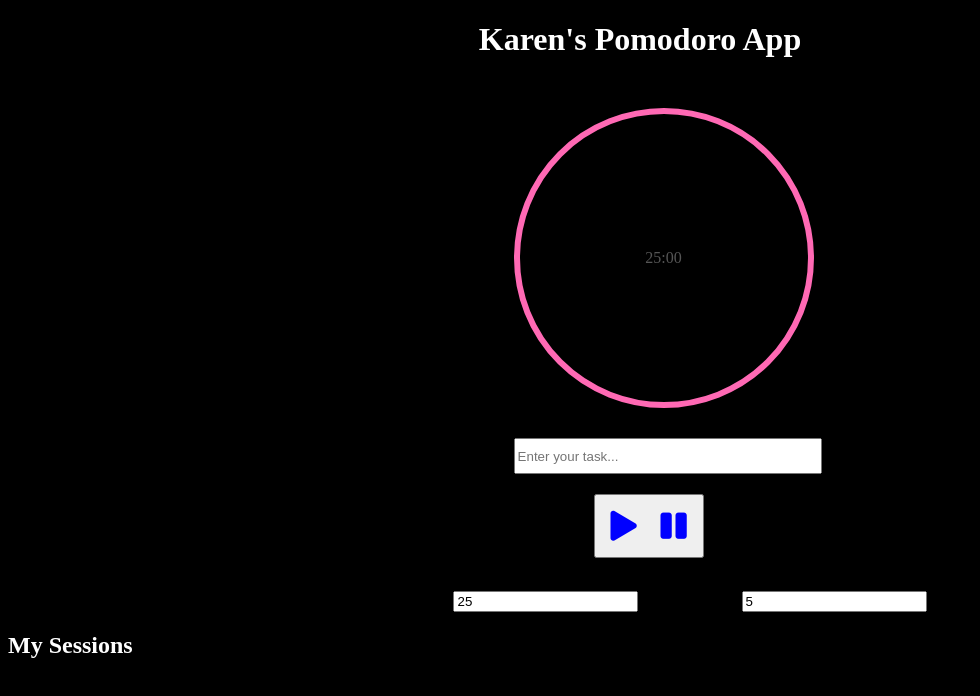
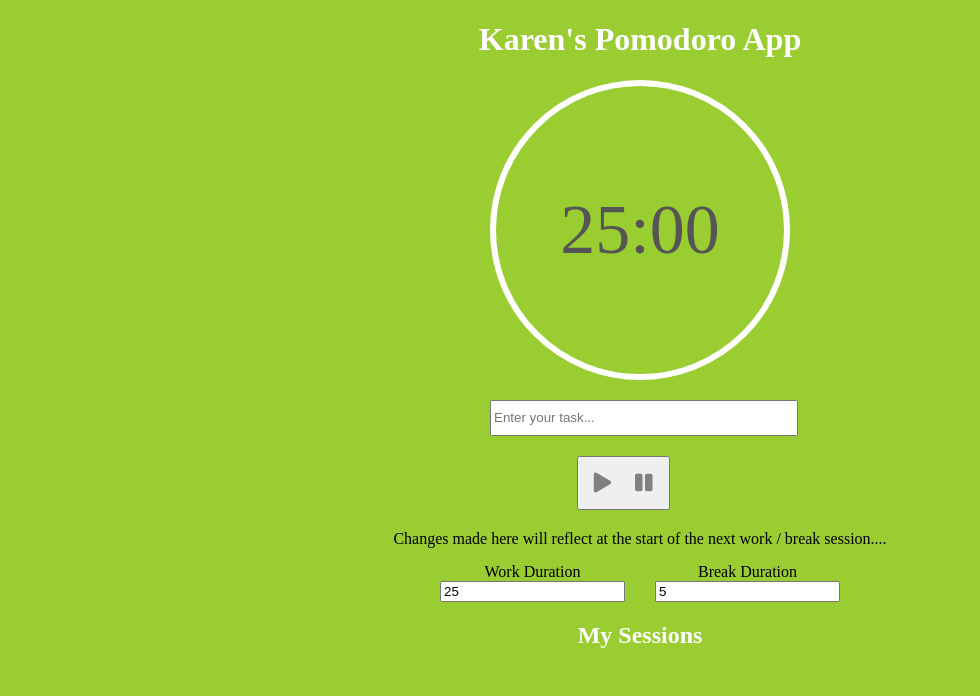
Before and after one commit to KarenEfereyan/PomodoroApp, a plain HTML site: page index.html in a window 1280 px wide. Shown: the whole page, without its empty margins (0-980 px from the left). Drawn offline with nearby package versions, Linux system fonts and the light colour scheme.

Commit message:
Some finishing changes to css

```diff
--- a/pomodoro.css
+++ b/pomodoro.css
@@ -1,5 +1,5 @@
 body {
-  background-color: #000;
+  background-color: yellowgreen;
 }
 .hidden {
   display: none;
@@ -7,25 +7,26 @@ body {
 #pomodoro-timer {
   width: 300px;
   height: 300px;
-}
-#pomodoro-clock {
-  margin-left: 40%;
-  margin-top: 50px;
+  margin: 0 auto;
 }
 .input {
-  margin-top: 30px;
+  width: 300px;
+  margin: 20px auto;
 }
-input[type="text"] {
+#pomodoro-task {
   width: 300px;
   height: 30px;
 }
 #pomodoro-buttons {
-  margin-top: 20px;
-  margin-left: 80px;
+  width: 10%;
+  margin: 20px auto;
+}
+.progressbar-text {
+  font-size: 70px;
 }
 #pomodoro-buttons .fas {
-  font-size: 30px;
-  color: blue;
+  font-size: 20px;
+  color: grey;
 }
 button {
   padding: 15px;
@@ -33,9 +34,22 @@ button {
 .fa-play {
   margin-right: 20px;
 }
+#pomodoro-clock-title {
+  text-align: center;
+}
 #pomodoro-clock-actions {
   display: flex;
   justify-content: center;
   align-items: center;
   margin-top: 15px;
 }
+.pomodoro-input {
+  display: flex;
+  flex-direction: column;
+  align-items: center;
+  padding: 0 15px;
+}
+#pomodoro-logs h2 {
+  margin: 20px auto;
+  text-align: center;
+}
--- a/pomodoro.js
+++ b/pomodoro.js
@@ -34,7 +34,7 @@ const progressBar = new ProgressBar.Circle("#pomodoro-timer", {
   text: {
     value: "25:00",
   },
-  trailColor: "hotpink",
+  trailColor: "white",
 });
 
 // Attach event listeners to all three buttons
```
